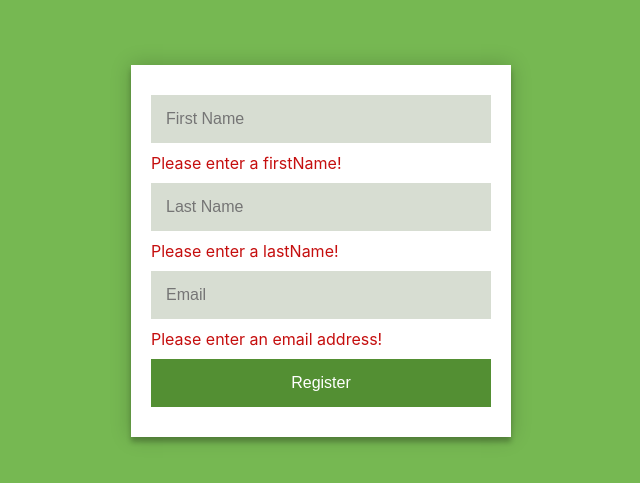
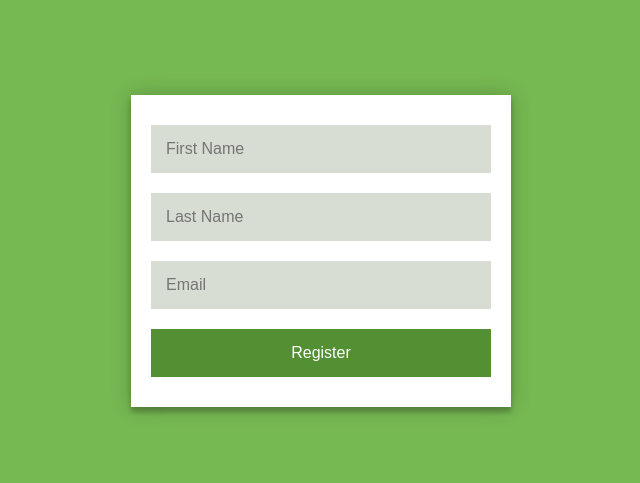
Before and after one commit to Abolfazl181920/Form, a React (Create React App) app: page / in a window 1280 px wide. Shown: the part 157-640 px from the top of the page, without its empty margins (319-959 px from the left). Built offline with nearby package versions, Linux system fonts and the light colour scheme.

Commit message:
show error when condition is false

```diff
--- a/src/App.js
+++ b/src/App.js
@@ -29,7 +29,9 @@ const App = () => {
   return (
     <div className="form-container">
       <form className="register-form" onSubmit={handleSubmit}>
+
         {submitted ? <div className='success-message'>Success! Thanks for your registering.</div> : null}
+
         <input
           onChange={handleFirstName}
           value={values.firstName}
@@ -39,7 +41,8 @@ const App = () => {
           placeholder="First Name"
           name="firstName"
         />
-        <span>Please enter a firstName!</span>
+
+        {submitted && !values.firstName ? <span>Please enter a firstName!</span> : null}
 
         <input
           onChange={handleLastName}
@@ -50,7 +53,8 @@ const App = () => {
           placeholder="Last Name"
           name="lastName"
         />
-        <span>Please enter a lastName!</span>
+
+        {submitted && !values.lastName ? <span>Please enter a lastName!</span> : null}
 
         <input
           onChange={handleEmail}
@@ -61,7 +65,8 @@ const App = () => {
           placeholder="Email"
           name="email"
         />
-        <span>Please enter an email address!</span>
+
+        {submitted && values.email ? <span>Please enter an email address!</span> : null}
 
         <button className="form-field" type="submit">
           Register
```
